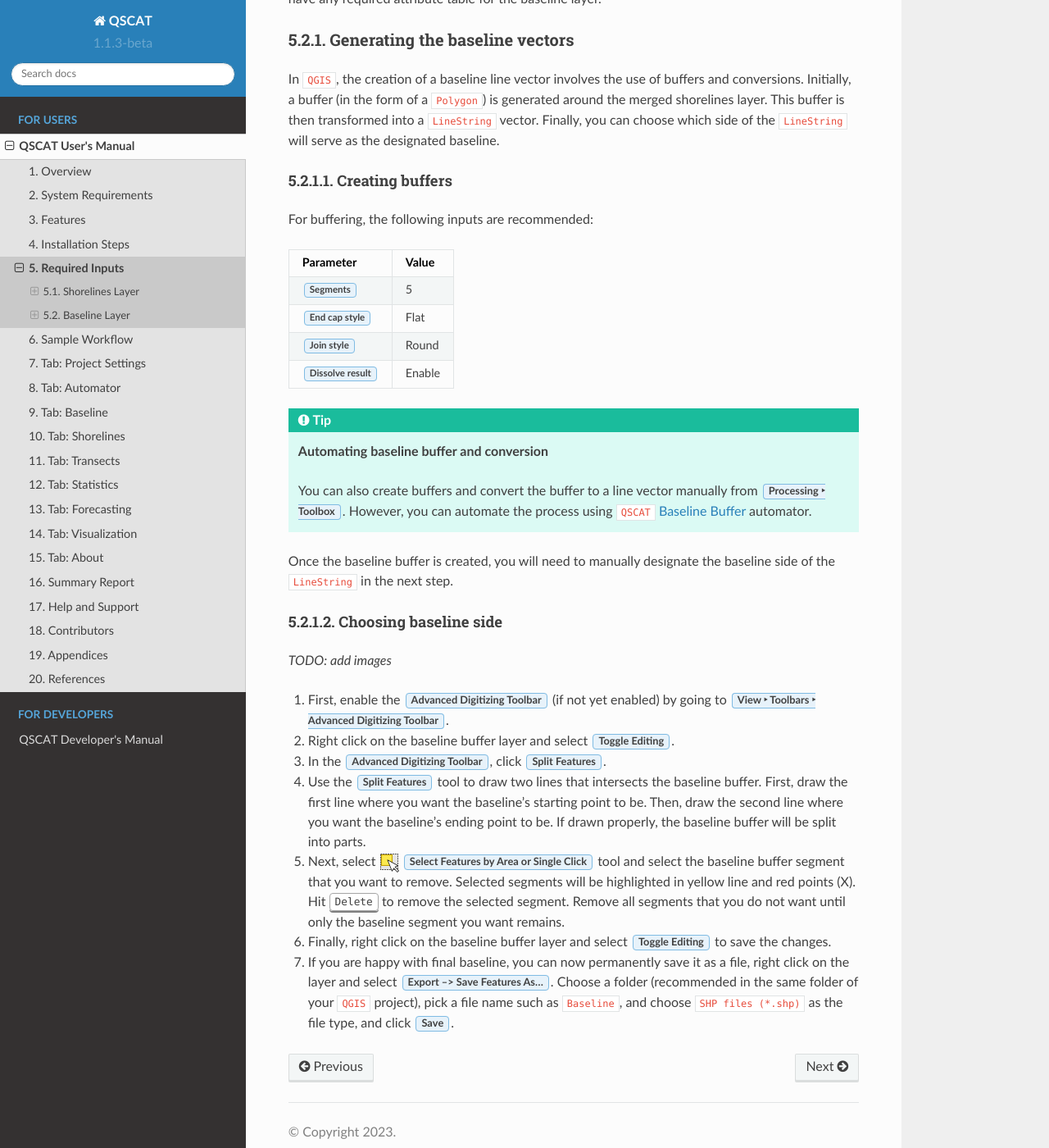
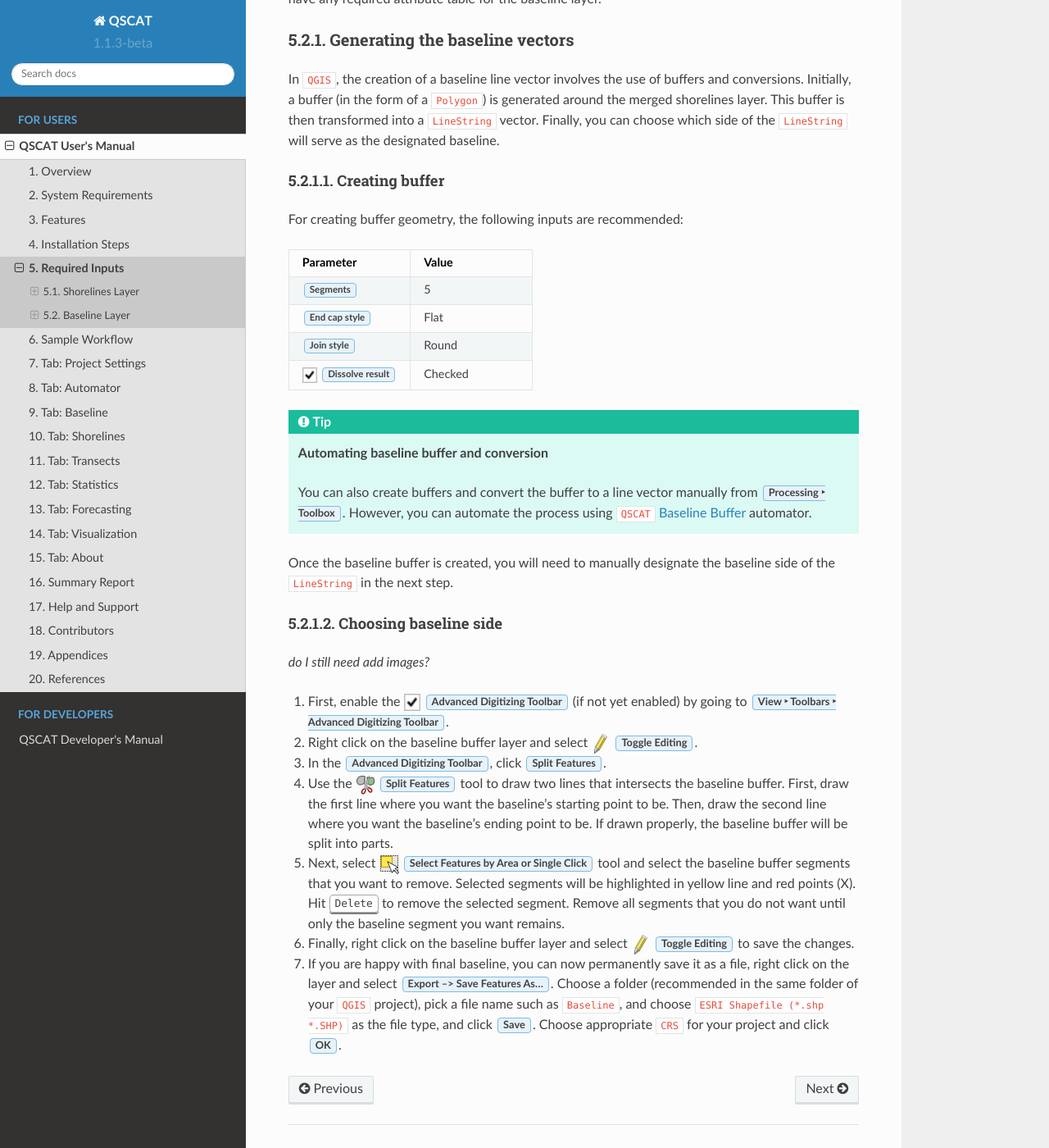
Before and after one commit to upmsi-coaster/qscat-docs, a Sphinx documentation site: the page built from docs/source/users_manual/plugin/required_inputs.rst, in a window 1280 px wide and 1400 px high, scrolled down 2254 px. Shown: the whole window at 82% size. Built offline with Sphinx 7.4.7 and the Read the Docs theme 2.0.0, drawn with Linux system fonts in a browser that asks for light colours; cross-references to code outside the pages are shown as plain code.

Commit message:
Edit generating baseline

```diff
--- a/docs/source/users_manual/plugin/required_inputs.rst
+++ b/docs/source/users_manual/plugin/required_inputs.rst
@@ -72,19 +72,25 @@ Generating the baseline vectors
 
 In ``QGIS``, the creation of a baseline line vector involves the use of buffers and conversions. Initially, a buffer (in the form of a ``Polygon``) is generated around the merged shorelines layer. This buffer is then transformed into a ``LineString`` vector. Finally, you can choose which side of the ``LineString`` will serve as the designated baseline.
 
-Creating buffers
-.................
+Creating buffer
+...............
 
-For buffering, the following inputs are recommended:
+For creating buffer geometry, the following inputs are recommended:
 
-=========================== ======
-Parameter                   Value
-=========================== ======
-:guilabel:`Segments`        5
-:guilabel:`End cap style`   Flat
-:guilabel:`Join style`      Round
-:guilabel:`Dissolve result` Enable
-=========================== ======
+.. list-table::
+   :header-rows: 1
+   :widths: 50 50
+
+   * - Parameter
+     - Value
+   * - :guilabel:`Segments`
+     - 5
+   * - :guilabel:`End cap style`
+     - Flat
+   * - :guilabel:`Join style`
+     - Round
+   * - |checkbox| :guilabel:`Dissolve result`
+     - Checked
 
 .. tip:: **Automating baseline buffer and conversion**
 
@@ -95,15 +101,23 @@ Once the baseline buffer is created, you will need to manually designate the bas
 Choosing baseline side
 .......................
 
-*TODO: add images*
+*do I still need add images?*
 
-#. First, enable the :guilabel:`Advanced Digitizing Toolbar` (if not yet enabled) by going to :menuselection:`View --> Toolbars --> Advanced Digitizing Toolbar`.
-#. Right click on the baseline buffer layer and select :guilabel:`Toggle Editing`.
+#. First, enable the |checkbox| :guilabel:`Advanced Digitizing Toolbar` (if not yet enabled) by going to :menuselection:`View --> Toolbars --> Advanced Digitizing Toolbar`.
+#. Right click on the baseline buffer layer and select |toggleEditing| :guilabel:`Toggle Editing`.
 #. In the :guilabel:`Advanced Digitizing Toolbar`, click :guilabel:`Split Features`.
-#. Use the :guilabel:`Split Features` tool to draw two lines that intersects the baseline buffer. First, draw the first line where you want the baseline's starting point to be. Then, draw the second line where you want the baseline's ending point to be. If drawn properly, the baseline buffer will be split into parts.
-#. Next, select |selectFeatures| :guilabel:`Select Features by Area or Single Click` tool and select the baseline buffer segment that you want to remove. Selected segments will be highlighted in yellow line and red points (X). Hit :kbd:`Delete` to remove the selected segment. Remove all segments that you do not want until only the baseline segment you want remains.
-#. Finally, right click on the baseline buffer layer and select :guilabel:`Toggle Editing` to save the changes.
-#. If you are happy with final baseline, you can now permanently save it as a file, right click on the layer and select :guilabel:`Export --> Save Features As...`. Choose a folder (recommended in the same folder of your ``QGIS`` project), pick a file name such as ``Baseline``, and choose ``SHP files (*.shp)`` as the file type, and click :guilabel:`Save`.
+#. Use the |splitFeatures| :guilabel:`Split Features` tool to draw two lines that intersects the baseline buffer. First, draw the first line where you want the baseline's starting point to be. Then, draw the second line where you want the baseline's ending point to be. If drawn properly, the baseline buffer will be split into parts.
+#. Next, select |selectFeatures| :guilabel:`Select Features by Area or Single Click` tool and select the baseline buffer segments that you want to remove. Selected segments will be highlighted in yellow line and red points (X). Hit :kbd:`Delete` to remove the selected segment. Remove all segments that you do not want until only the baseline segment you want remains.
+#. Finally, right click on the baseline buffer layer and select |toggleEditing| :guilabel:`Toggle Editing` to save the changes.
+#. If you are happy with final baseline, you can now permanently save it as a file, right click on the layer and select :guilabel:`Export --> Save Features As...`. Choose a folder (recommended in the same folder of your ``QGIS`` project), pick a file name such as ``Baseline``, and choose ``ESRI Shapefile (*.shp *.SHP)`` as the file type, and click :guilabel:`Save`. Choose appropriate ``CRS`` for your project and click :guilabel:`OK`.
 
-.. |selectFeatures| image:: /img/action-selection-rectangle.png
+
+.. |selectFeatures| image:: /img/action-select-features.png
    :width: 1.5em
+.. |toggleEditing| image:: /img/action-toggle-editing.png
+   :width: 1.5em
+.. |splitFeatures| image:: /img/action-split-features.png
+   :width: 1.5em
+
+.. |checkbox| image:: /img/checkbox.png
+   :width: 1.3em
```
Also changed, not shown: docs/source/img/action-select-features.png (renamed from docs/source/img/action-selection-rectangle.png), docs/source/img/action-split-features.png (added), docs/source/img/action-toggle-editing.png (added), docs/source/img/checkbox.png (added).
